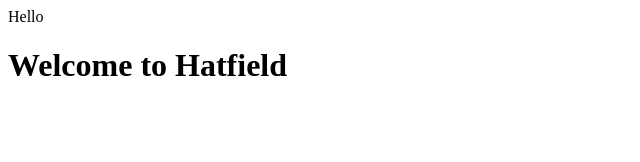
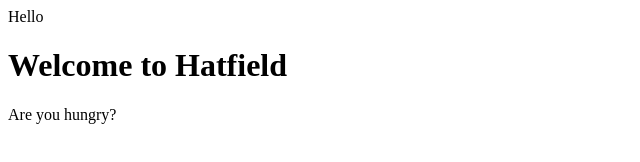
Before and after one commit to AmySherlock/test-run, a plain HTML site: page index.html in a window 1280 px wide. Shown: the whole page, without its empty margins (0-640 px from the left). Drawn offline with Linux system fonts and the light colour scheme.

Commit message:
Question
Hungry

```diff
--- a/index.html
+++ b/index.html
@@ -1,2 +1,3 @@
 <div>Hello</div>
 <h1>Welcome to Hatfield</h1>
+<p>Are you hungry?</p>
```
